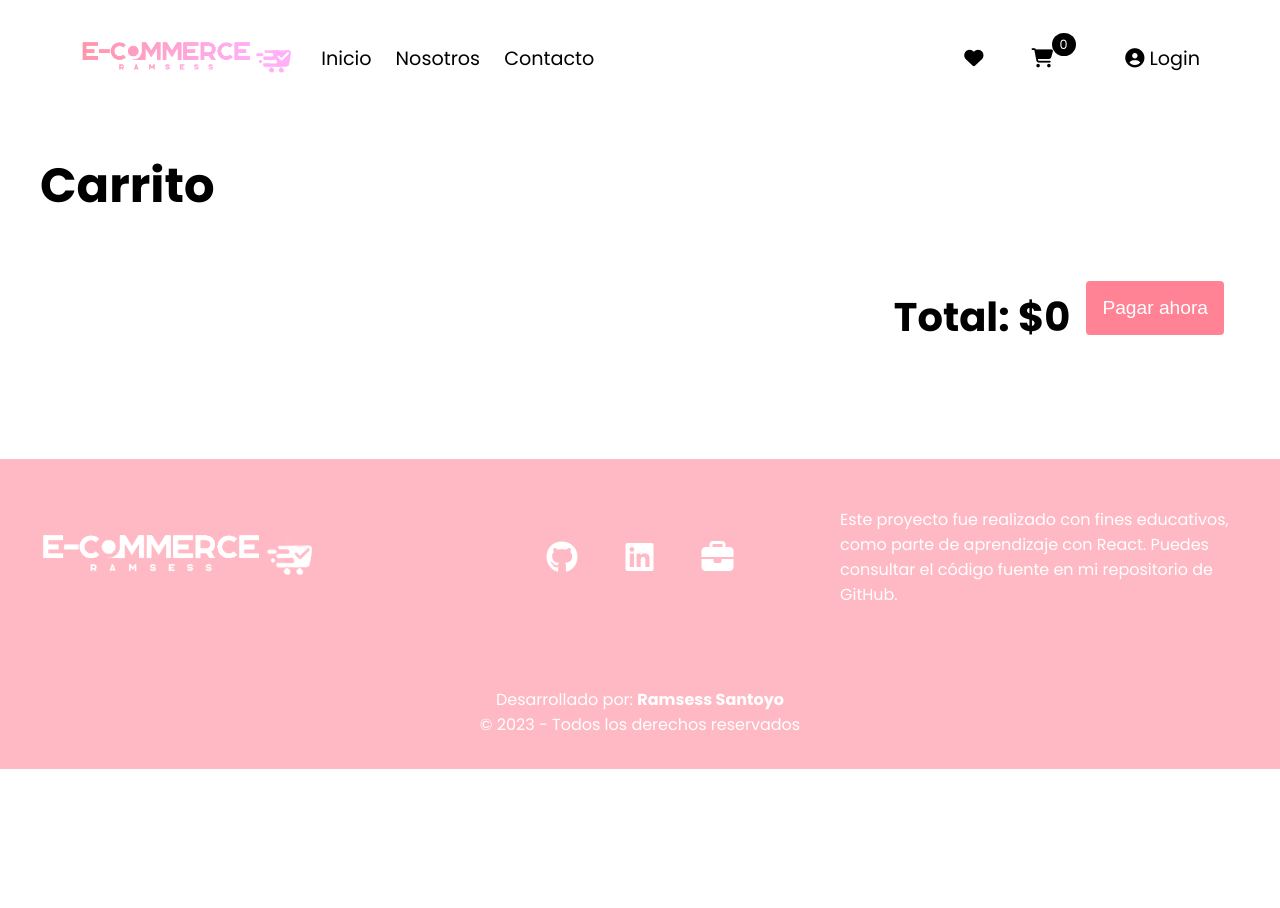
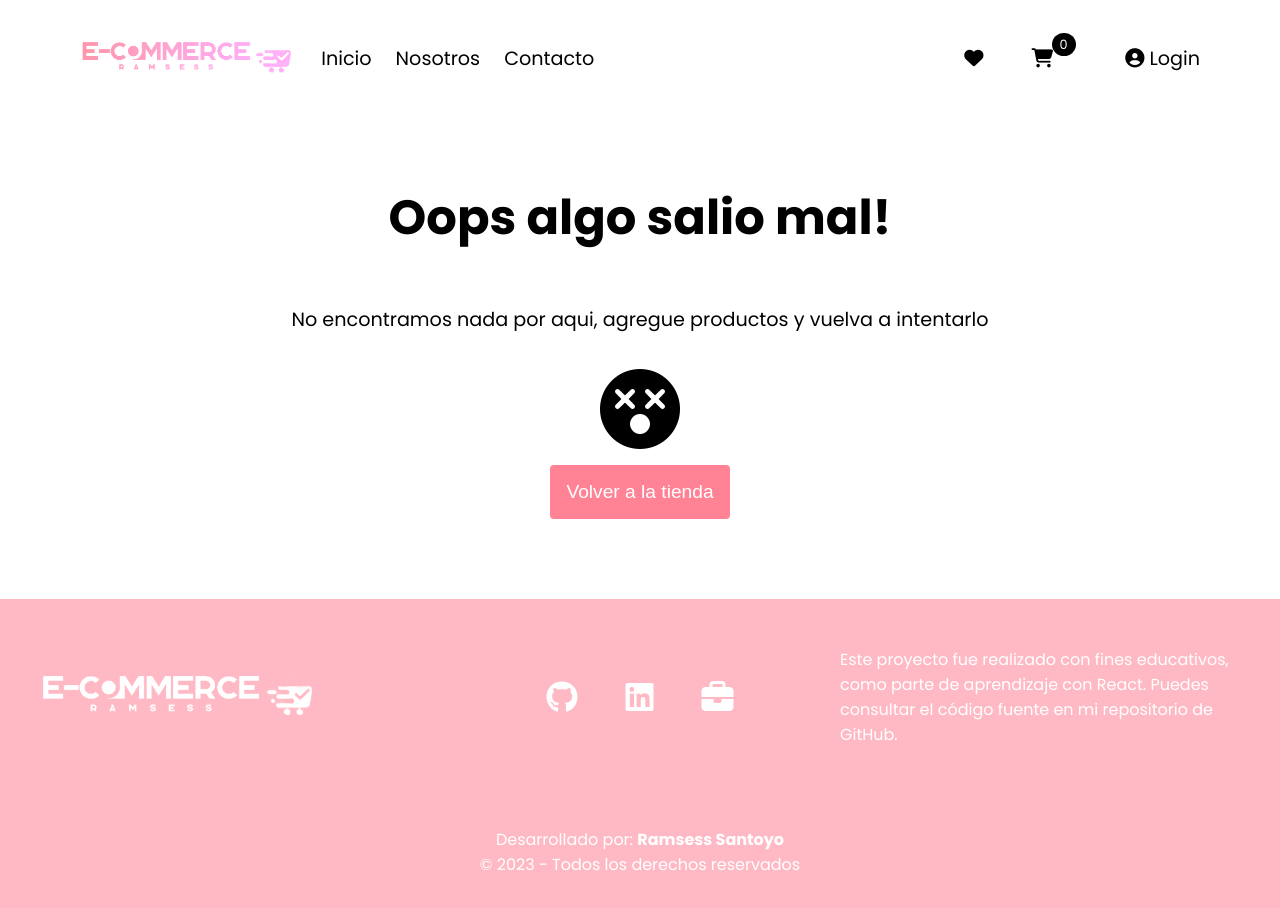
Before and after one commit to RamSantoyo/Fake-Store, a React (Vite) app: page /carrito in a window 1280 px wide. Before the commit the page ends 800 px from the top, so only its background shows below. Built offline with nearby package versions, Linux system fonts and the light colour scheme.

Commit message:
terminando el carrito v1

```diff
--- a/src/Components/Acciones.jsx
+++ b/src/Components/Acciones.jsx
@@ -1,8 +1,8 @@
 import styled from 'styled-components'
 import { useDispatch } from 'react-redux';
 import { addCar } from '../Store/Car.jsx';
-import { Link } from 'react-router-dom';
-//obtener el bnombre del producto, el precio y la imagen del producto por parametro
+import { Edit } from '../Store/Modalcheck.jsx';
+
 
 const Btnlike = styled.button`
     transition: all .3s ease;
@@ -44,12 +44,22 @@ const Acciones = ({ id, imagen, nombre, categoria, precio }) => {
 
     const dispatch = useDispatch();
 
+    const actioncar = () => {
+        dispatch(addCar({ id, imagen, nombre, categoria, precio, cantidad: 1 }));
+
+        dispatch(Edit(true));
+        setTimeout(() => {
+            dispatch(Edit(false));
+        }, 2000);
+
+    }
+
     return (
         <ContentBtn>
             <Btnlike>
                 <i className="fa-solid fa-heart"></i>
             </Btnlike>
-            <BtnAgregar onClick={() => dispatch(addCar({ id, imagen, nombre, categoria, precio, cantidad: 1 }))}>
+            <BtnAgregar onClick={ actioncar }>
                 <i className="fa-solid fa-cart-plus"></i> Agregar al carrito
             </BtnAgregar>
         </ContentBtn>
--- /dev/null
+++ b/src/Components/Check.jsx
@@ -0,0 +1,32 @@
+import React from 'react';
+import styled from 'styled-components';
+
+const Modal = styled.div`
+    position: fixed;
+    top: 0;
+    left: 0;
+    z-index: 1000;
+    width: 100vw;
+    height: 100vh;
+    background-color: rgba(0,0,0,.5);
+    display: flex;
+    align-items: center;
+    justify-content: center;
+    gap: 2rem;
+    color: white;
+    i{
+        font-size: 5rem;
+        color: #ffb9c4;
+    }
+`;
+
+const Check = () => {
+    return (
+        <Modal>
+            <h1>Agregaste el producto al carrito</h1>
+            <i className="fa-solid fa-circle-check"></i>
+        </Modal>
+    )
+}
+
+export default Check
--- /dev/null
+++ b/src/Components/Fail.jsx
@@ -0,0 +1,42 @@
+import React from 'react';
+import styled from 'styled-components';
+import { Link } from 'react-router-dom';
+
+const Content = styled.div`
+    display: flex;
+    flex-direction: column;
+    align-items: center;
+    gap: 1rem;
+    margin-top: 2rem;
+    i{
+        font-size: 5rem;
+    }
+`;
+
+const Return = styled.button`
+    border: none;
+    background-color: #ff8395;
+    color: white;
+    padding: 1rem;
+    border-radius: 4px;
+    font-size: 1.2rem;
+    cursor: pointer;
+    transition: all .3s ease-in-out;
+    &:hover{
+        trnsition: all .3s ease-in-out;
+        scale: 1.1;
+    }
+`;
+
+const Fail = () => {
+    return (
+        <Content>
+            <h1>Oops algo salio mal!</h1>
+            <p> No encontramos nada por aqui, agregue productos y vuelva a intentarlo</p>
+            <i className="fa-solid fa-face-dizzy"></i>
+            <Link to="/"><Return>Volver a la tienda</Return></Link>
+        </Content>
+    )
+}
+
+export default Fail
--- /dev/null
+++ b/src/Store/Modalcheck.jsx
@@ -0,0 +1,19 @@
+import { createSlice } from '@reduxjs/toolkit';
+
+export const Modalcheck = createSlice({
+  name: 'Modalcheck',
+  initialState: {
+    value: false,
+    timeoutId: null, // Agregamos una nueva propiedad para almacenar el ID del temporizador
+  },
+  reducers: {
+    Edit: (state, action) => {
+      state.value = action.payload;
+    },
+  },
+});
+
+// Action creators are generated for each case reducer function
+export const { Edit } = Modalcheck.actions;
+
+export default Modalcheck.reducer;
--- a/src/Store/store.js
+++ b/src/Store/store.js
@@ -2,11 +2,13 @@ import { configureStore } from '@reduxjs/toolkit'
 import Favoritos from './Favoritos'
 import Category from './Category'
 import Car from './Car'
+import Modalcheck from './Modalcheck'
 
 export default configureStore({
   reducer: {
     Favoritos: Favoritos,
     Category: Category,
     Car: Car,
+    Modalcheck: Modalcheck,
   },
 })
--- a/src/Views/Carrito.jsx
+++ b/src/Views/Carrito.jsx
@@ -2,6 +2,7 @@ import React, { Fragment } from 'react';
 import { useSelector, useDispatch } from 'react-redux';
 import { removeCar, sumCar, resCar } from '../Store/Car.jsx';
 import { useEffect, useState } from "react";
+import Fail from '../Components/Fail.jsx';
 import styled from 'styled-components';
 
 const Card = styled.div`
@@ -133,6 +134,10 @@ const Carrito = () => {
         }, [products]);
     }
 
+    if(products.length === 0){
+        return <Fail />
+    }
+
     return (
         <div>
             <h1>Carrito</h1>
@@ -146,7 +151,9 @@ const Carrito = () => {
                                 <Cnt>
                                     <p><strong>$</strong> {item.precio}</p>
                                     <p><strong>Cantidad:</strong> {item.cantidad}</p>
-                                    <p><strong>Total:</strong> ${item.precio * item.cantidad}</p>
+                                    <p><strong>Total:</strong>
+                                        ${Math.round(item.precio * item.cantidad * 100) / 100}
+                                    </p>
                                 </Cnt>
                             </ContenidoCard>
                             <Acciones>
--- a/src/Views/Producto.jsx
+++ b/src/Views/Producto.jsx
@@ -3,6 +3,8 @@ import React from 'react'
 import Star from '../Components/Star'
 import Acciones from '../Components/Acciones';
 import { useLoaderData } from "react-router-dom";
+import { useSelector } from 'react-redux';
+import Check from '../Components/Check';
 import styled from 'styled-components'
 
 const Contenedor = styled.div`
@@ -41,10 +43,13 @@ const CntAcciones = styled.div`
 
 const Producto = () => {
 
+    const selector = useSelector((state) => state.Modalcheck.value);
+
     const { data } = useLoaderData();
 
     return (
         <div>
+            {selector ? <Check /> : null}
            {
                 data ? (
                     <Contenedor>
@@ -58,8 +63,13 @@ const Producto = () => {
                             <P><strong>Precio: </strong>${data.price}</P>
                             <CntAcciones >
                                 <Star/>
-                                <Acciones id={data.id} imagen={data.image} nombre={data.title}
-                                categoria={data.category} precio={data.price}/>
+                                <Acciones
+                                    id={data.id}
+                                    imagen={data.image}
+                                    nombre={data.title}
+                                    categoria={data.category}
+                                    precio={data.price}
+                                />
                             </CntAcciones>
                         </Cntdesc>
                     </Contenedor>
```
